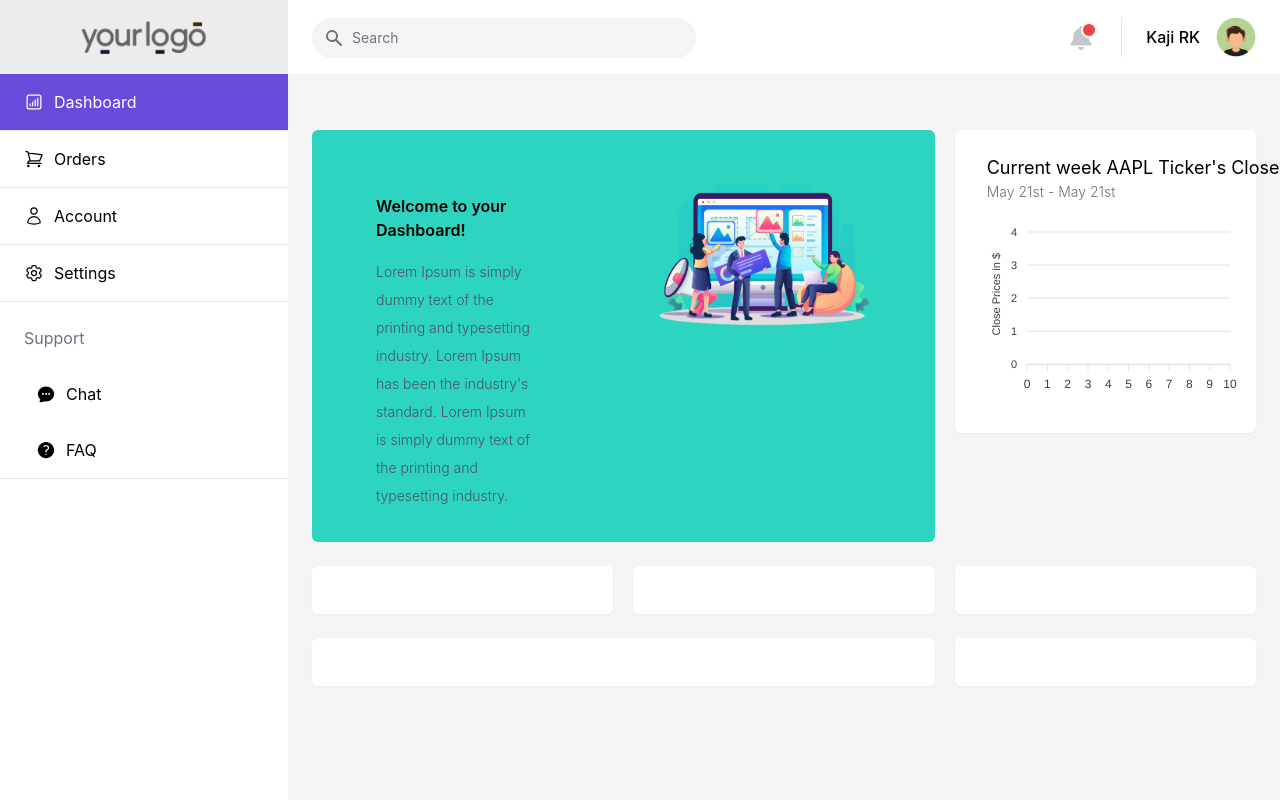
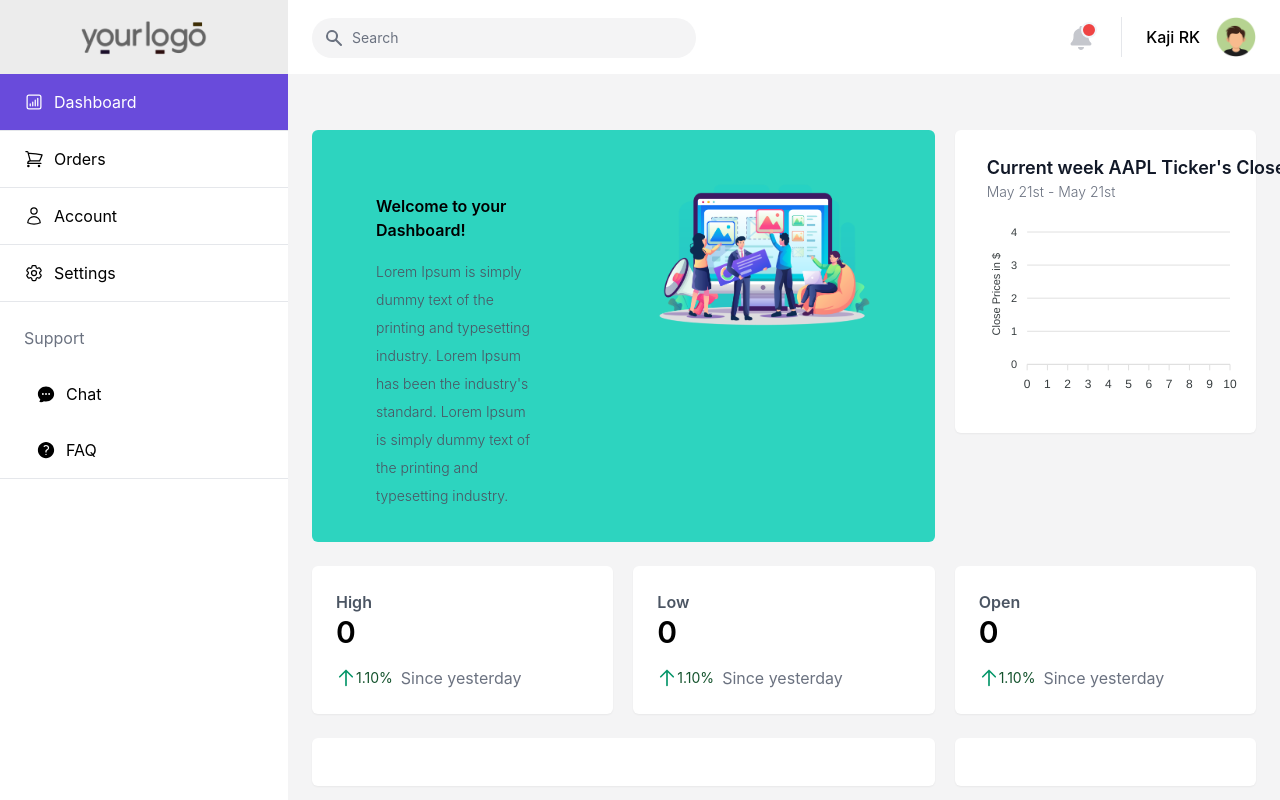
Before and after one commit to KajiRK/intervest-assessment-front-react, a React (Create React App) app: page /home in a window 1280 px wide. Built offline with nearby package versions, Linux system fonts and the light colour scheme; no server answers.

Commit message:
Dashboard widgets implementation

```diff
--- /dev/null
+++ b/src/components/Icons/UpArrow.tsx
@@ -0,0 +1,19 @@
+export default function UpArrowIcon() {
+  return (
+    <svg
+      fill="none"
+      className="w-5 h-5 text-emerald-600"
+      stroke="currentColor"
+      stroke-width="2"
+      viewBox="0 0 24 24"
+      xmlns="http://www.w3.org/2000/svg"
+      aria-hidden="true"
+    >
+      <path
+        stroke-linecap="round"
+        stroke-linejoin="round"
+        d="M4.5 10.5L12 3m0 0l7.5 7.5M12 3v18"
+      ></path>
+    </svg>
+  );
+}
--- a/src/components/Widgets/BarChartCard.tsx
+++ b/src/components/Widgets/BarChartCard.tsx
@@ -66,8 +66,8 @@ export default function BarChatCard() {
     <div className="rounded-md shadow-sm bg-white py-6 px-7.5 mt-6 lg:mt-0 lg:p-4">
       <div className="flex items-center justify-between pl-4 pt-2">
         <div className="flex-shrink-0">
-          <span className="text-lg font-boldtext-gray-900">Current week AAPL Ticker's Close Price</span>
-          <h3 className="text-sm font-light text-gray-500 dark:text-gray-400">{`${startOfWeek('MMMM Do')} - ${currentDate('MMMM Do')}`}</h3>
+          <span className="text-lg font-semibold text-gray-900">Current week AAPL Ticker's Close Price</span>
+          <h3 className="text-sm font-light text-gray-500">{`${startOfWeek('MMMM Do')} - ${currentDate('MMMM Do')}`}</h3>
         </div>
       </div>
       <div className="pl-4">
--- a/src/components/Widgets/StatsCardOne.tsx
+++ b/src/components/Widgets/StatsCardOne.tsx
@@ -1,10 +1,21 @@
-import * as React from 'react';
+import UpArrowIcon from "components/Icons/UpArrow";
 
-export interface IStatsCardOneProps {
-}
+export interface IStatsCardOneProps {}
 
-export default function StatsCardOne (props: IStatsCardOneProps) {
+export default function StatsCardOne(props: IStatsCardOneProps) {
   return (
-    <div className="rounded-md shadow-sm bg-white py-6 px-7.5"></div>
+    <div className="rounded-md shadow-sm bg-white py-6 px-7.5 items-center justify-between lg:p-6 p-4 bg-white">
+      <div className="w-full">
+        <h3 className="text-base text-gray-600 font-semibold">High</h3>
+        <span className="lg:text-3xl font-semibold text-2xl mt-2">0</span>
+        <div className="flex items-center text-base font-normal text-gray-500 mt-4">
+          <span className="flex items-center mr-2 text-sm text-green-900">
+            <UpArrowIcon />
+            1.10%
+          </span>
+          Since yesterday
+        </div>
+      </div>
+    </div>
   );
 }
--- a/src/components/Widgets/StatsCardThree.tsx
+++ b/src/components/Widgets/StatsCardThree.tsx
@@ -1,10 +1,21 @@
-import * as React from 'react';
+import UpArrowIcon from "components/Icons/UpArrow";
 
-export interface IStatsCardThreeProps {
-}
+export interface IStatsCardThreeProps {}
 
-export default function StatsCardThree (props: IStatsCardThreeProps) {
+export default function StatsCardThree(props: IStatsCardThreeProps) {
   return (
-    <div className="rounded-md shadow-sm bg-white py-6 px-7.5"></div>
+    <div className="rounded-md shadow-sm bg-white py-6 px-7.5 items-center justify-between lg:p-6 p-4 bg-white">
+      <div className="w-full">
+        <h3 className="text-base text-gray-600 font-semibold">Open</h3>
+        <span className="lg:text-3xl font-semibold text-2xl mt-2">0</span>
+        <div className="flex items-center text-base font-normal text-gray-500 mt-4">
+          <span className="flex items-center mr-2 text-sm text-green-900">
+            <UpArrowIcon />
+            1.10%
+          </span>
+          Since yesterday
+        </div>
+      </div>
+    </div>
   );
 }
--- a/src/components/Widgets/StatsCardTwo.tsx
+++ b/src/components/Widgets/StatsCardTwo.tsx
@@ -1,10 +1,22 @@
-import * as React from 'react';
+import UpArrowIcon from "components/Icons/UpArrow";
 
 export interface IStatsCardTwoProps {
 }
 
 export default function StatsCardTwo (props: IStatsCardTwoProps) {
   return (
-    <div className="rounded-md shadow-sm bg-white py-6 px-7.5"></div>
+    <div className="rounded-md shadow-sm bg-white py-6 px-7.5 items-center justify-between lg:p-6 p-4 bg-white">
+      <div className="w-full">
+        <h3 className="text-base text-gray-600 font-semibold">Low</h3>
+        <span className="lg:text-3xl font-semibold text-2xl mt-2">0</span>
+        <div className="flex items-center text-base font-normal text-gray-500 mt-4">
+          <span className="flex items-center mr-2 text-sm text-green-900">
+            <UpArrowIcon />
+            1.10%
+          </span>
+          Since yesterday
+        </div>
+      </div>
+    </div>
   );
 }
```
